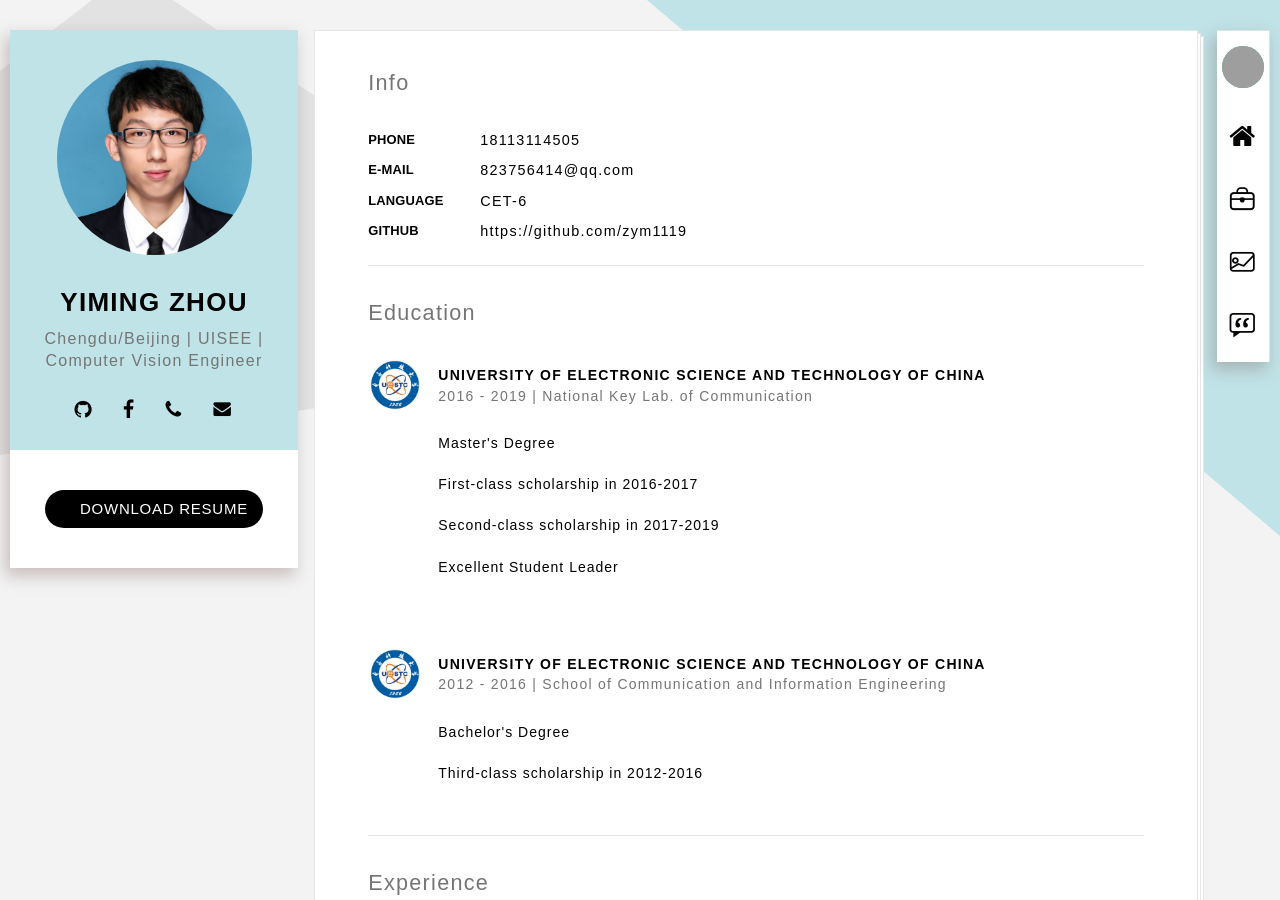
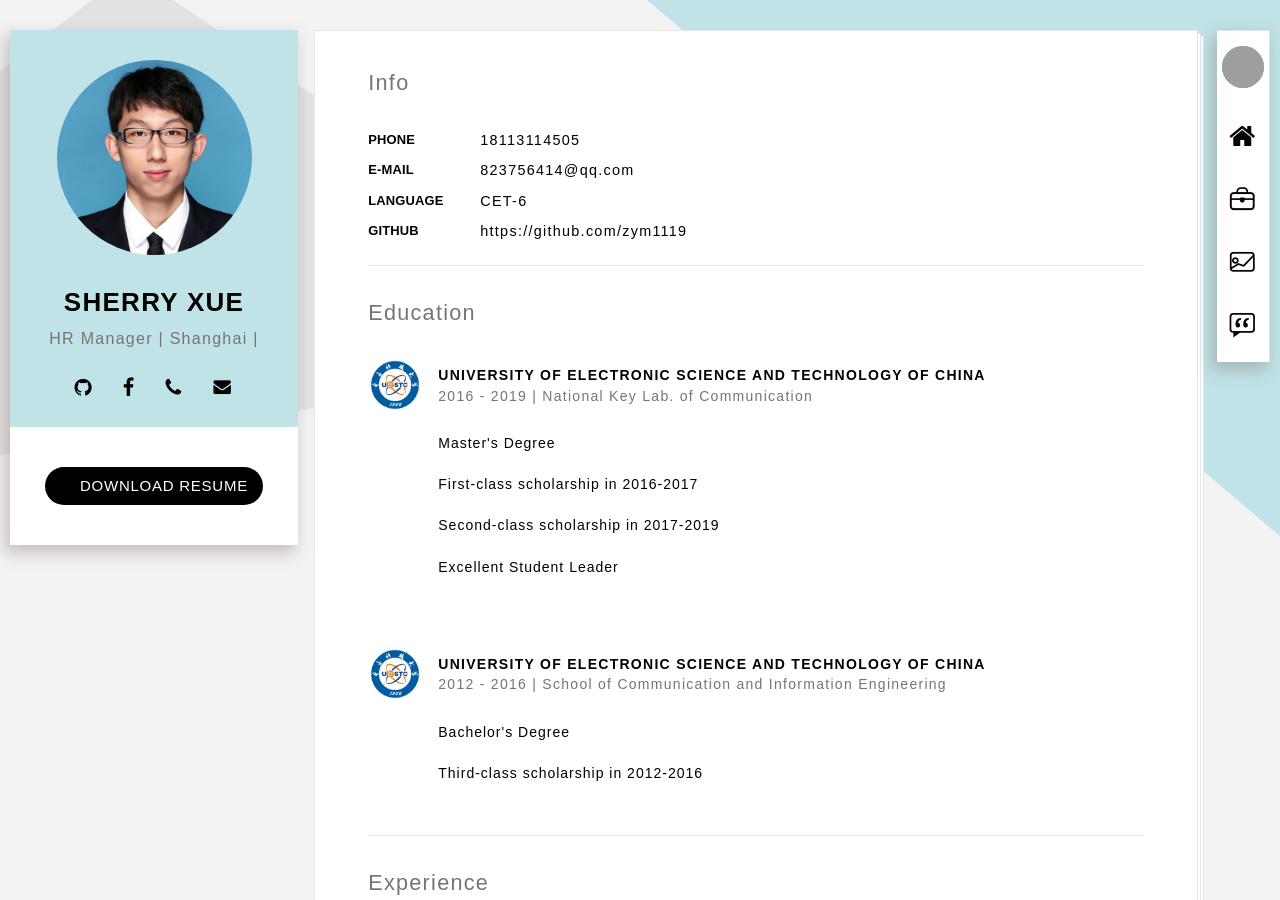
Before and after one commit to sherry0520/sherry0520.github.io, a Jekyll site: the page built from index.html, in a window 1280 px wide and 900 px high. Built offline with Jekyll 4.4.1, drawn with Linux system fonts in a browser that asks for light colours; some web fonts are replaced; grey boxes are pictures that could not be loaded.

Commit message:
Update _config.yml

```diff
--- a/_config.yml
+++ b/_config.yml
@@ -1,13 +1,13 @@
 # Site settings
-name: Yiming Zhou
-location: Chengdu/Beijing
-company: UISEE
-position: Computer Vision Engineer
-github: https://github.com/zym1119
-phone: 18113114505
-email: 823756414@qq.com
+name: Sherry Xue
+location: HR Manager
+company: Shanghai
+position:
+github: https://sherry0520.github.io/
+phone: 18516261826
+email: 34106075@qq.com
 
-baseurl: "/zym1119.github.io"
+baseurl: "/sherry0520.github.io"
 
 permalink: /:year/:month/:day/:title/
 
```
